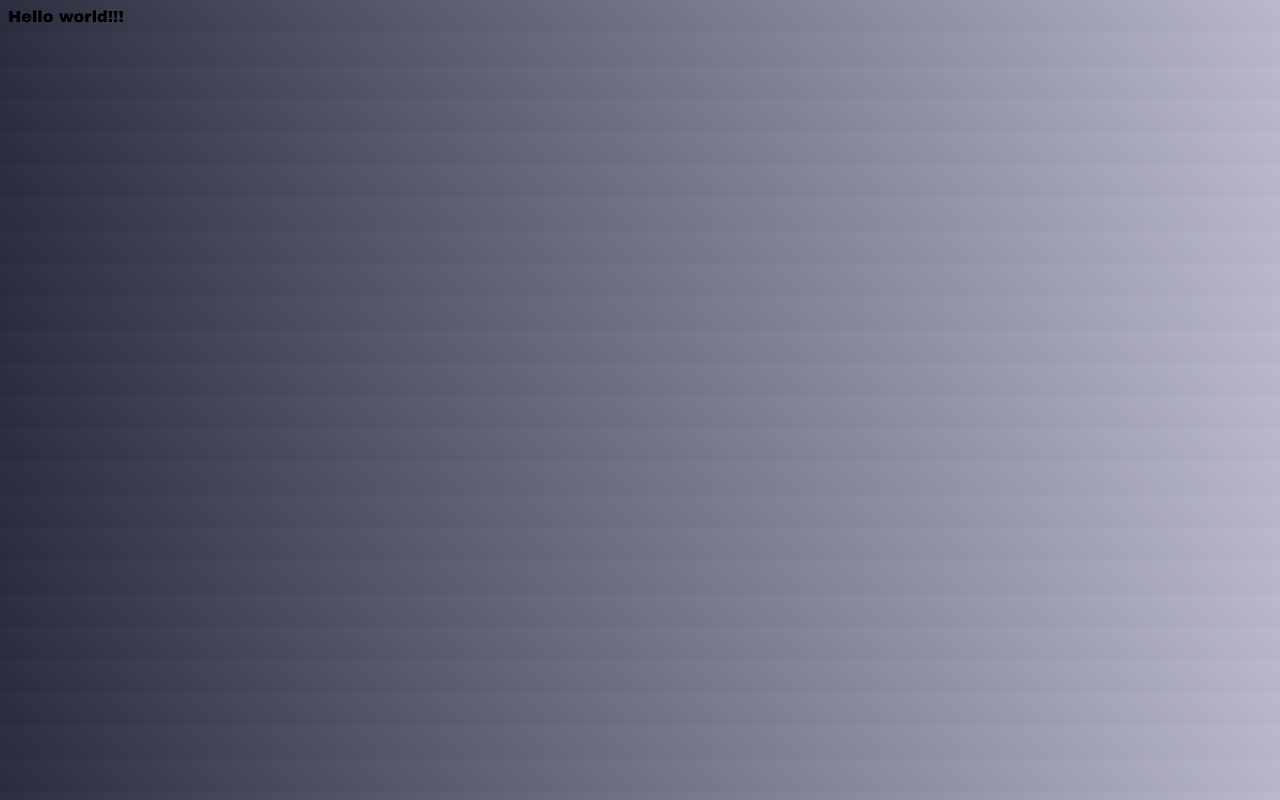
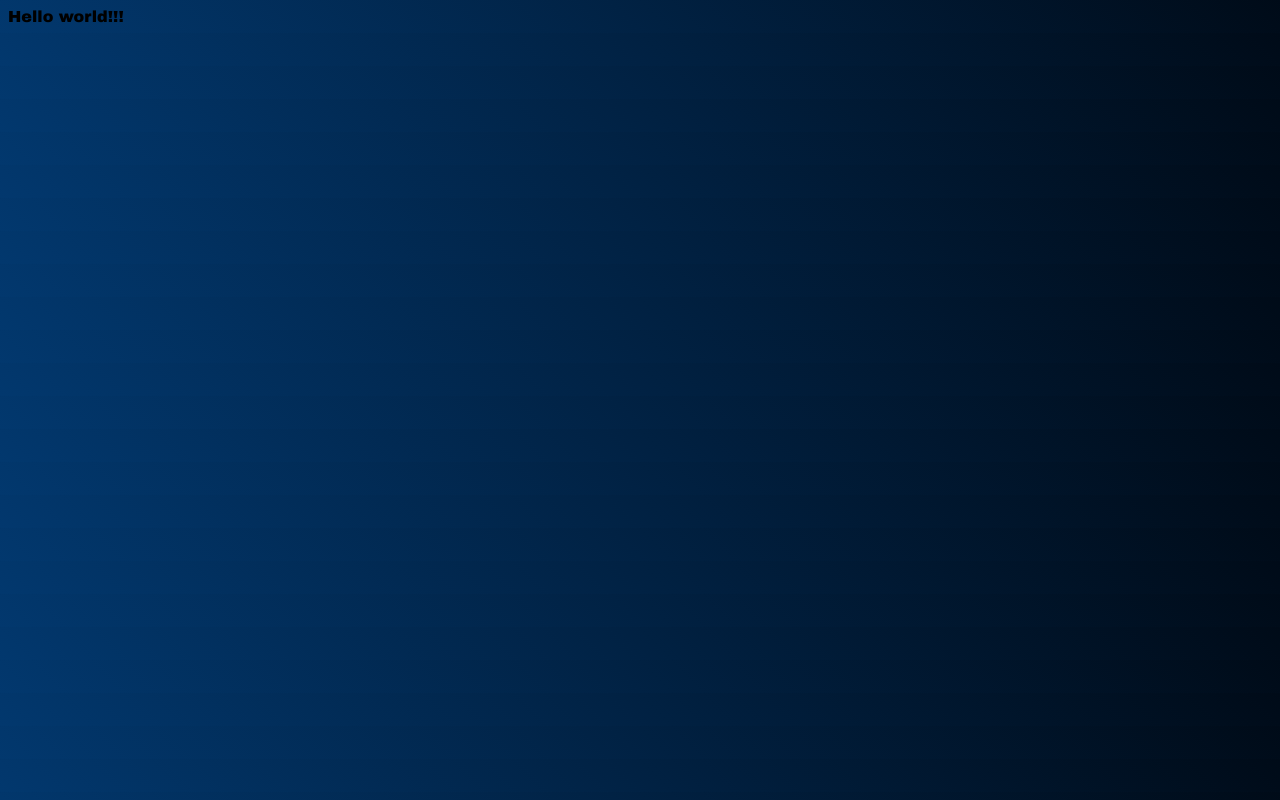
Before and after one commit to adwaitssingh/PersonalWebsite, a plain HTML site: page index.html in a window 1280 px wide. Drawn offline with Linux system fonts and the light colour scheme.

Commit message:
body changes

```diff
--- a/css/style.css
+++ b/css/style.css
@@ -1,5 +1,5 @@
 @import url('https://fonts.googleapis.com/css2?family=Archivo+Black&display=swap');
 body{
-    background-image: linear-gradient(45deg,#2a2b3c,#b9b8cc);
+    background-image: linear-gradient(45deg,#02386E,#000b18);
     font-family: 'Archivo Black' ,sans-serif;
 }
```
